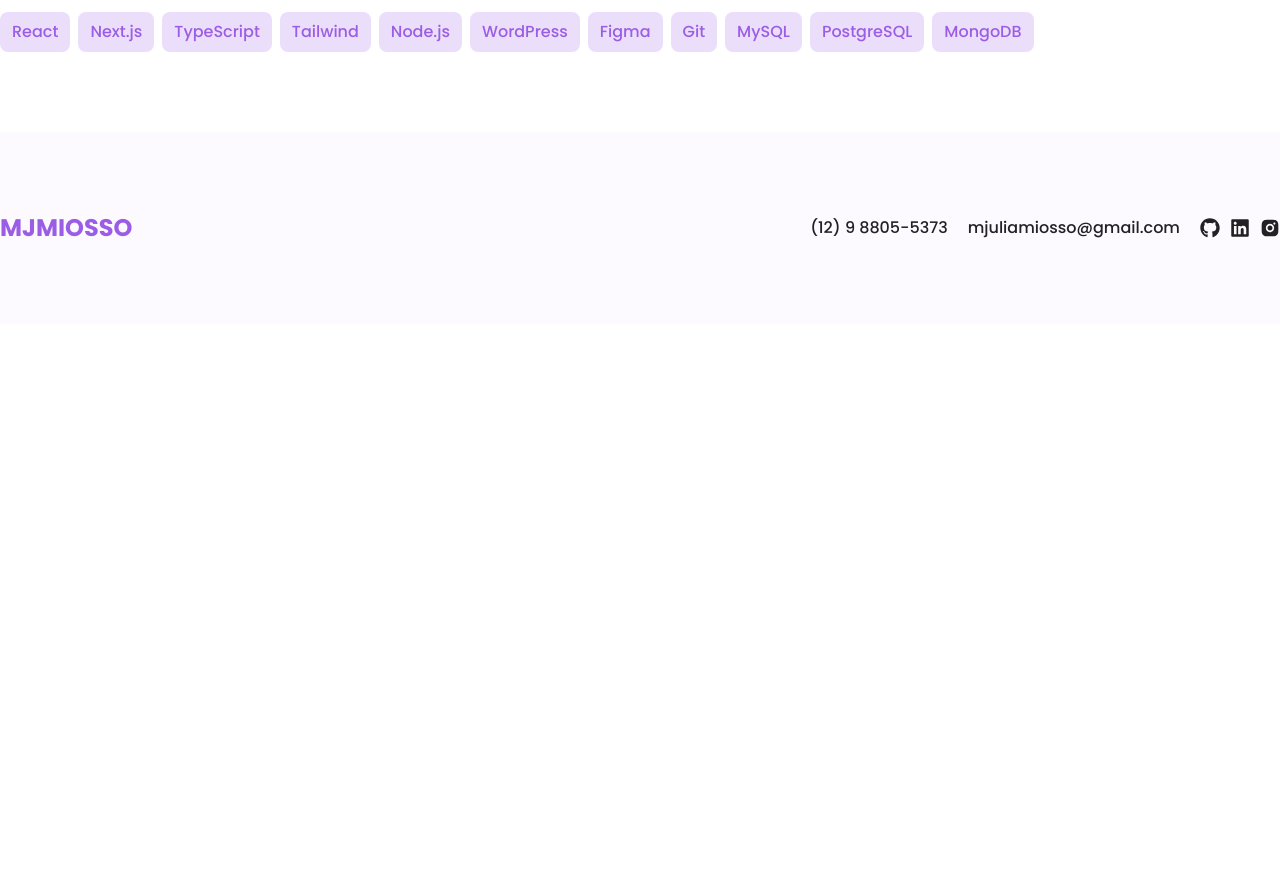
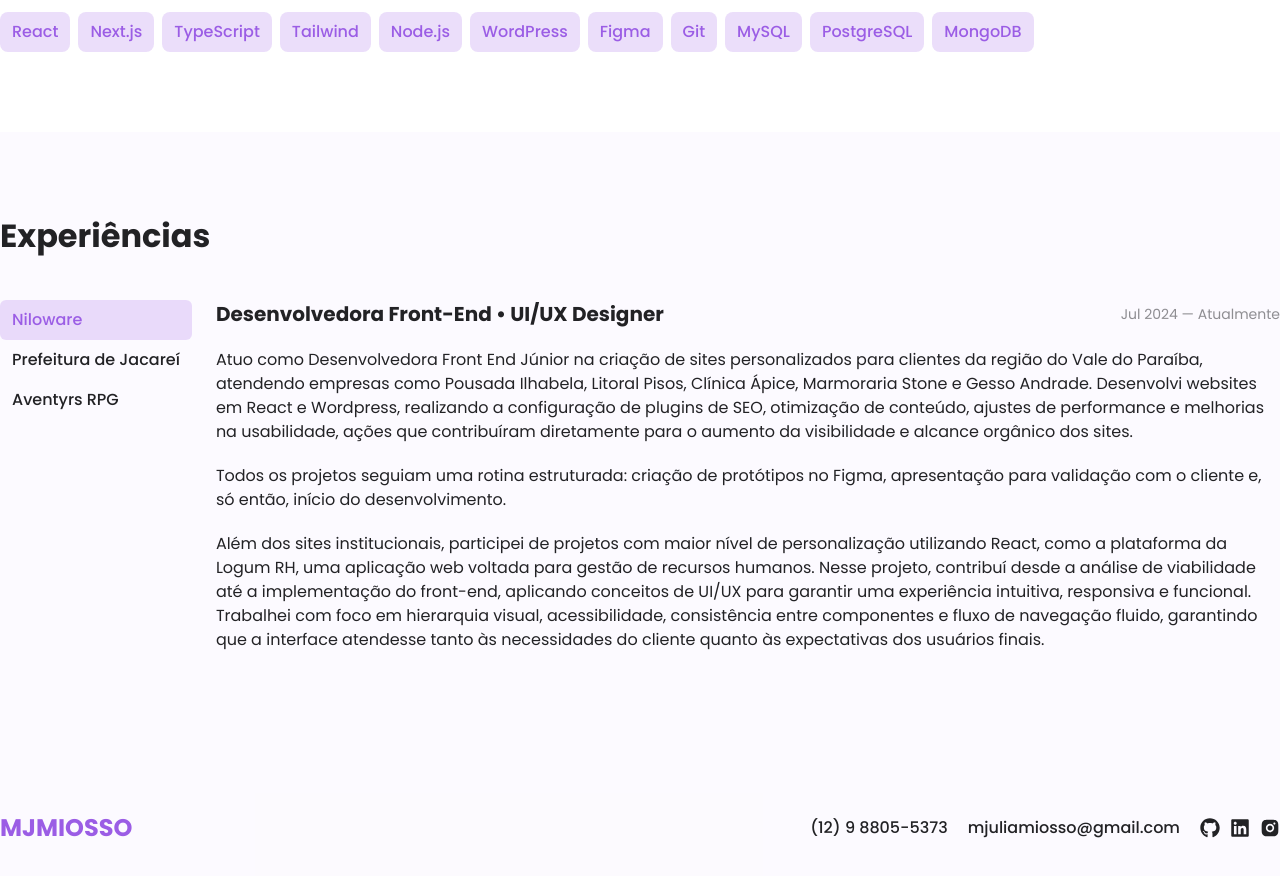
Before and after one commit to mjuliamiosso/portfolio-mjmiosso, a React (Vite) app: page / in a window 1280 px wide. Shown: the part 1240-2116 px from the top of the page. Before the commit the page ends 1564 px from the top, so only its background shows below. Built offline with nearby package versions, Linux system fonts and the light colour scheme.

Commit message:
feat: work experience section

```diff
--- a/src/App.tsx
+++ b/src/App.tsx
@@ -2,6 +2,7 @@ import Header from "./components/Header";
 import Footer from "./components/Footer";
 import Hero from "./sections/Hero";
 import AboutMe from "./sections/AboutMe";
+import WorkExperience from "./sections/WorkExperience";
 
 function App() {
   return (
@@ -9,6 +10,7 @@ function App() {
       <Header />
       <Hero />
       <AboutMe />
+      <WorkExperience />
       <Footer />
     </>
   );
--- /dev/null
+++ b/src/components/JobExperience.tsx
@@ -0,0 +1,58 @@
+import { useState } from "react";
+
+interface Experience {
+  company: string;
+  title: string;
+  date: string;
+  description: string;
+}
+
+interface JobExperienceProps {
+  experiences: Experience[];
+}
+
+const JobExperience = ({ experiences }: JobExperienceProps) => {
+  const [activeIndex, setActiveIndex] = useState(0);
+  const active = experiences[activeIndex];
+
+  return (
+    <section className="flex flex-col lg:flex-row gap-6">
+      {/* Botões de empresas */}
+      <div className="flex flex-col">
+        {experiences.map((exp, index) => (
+          <button
+            key={index}
+            onClick={() => setActiveIndex(index)}
+            aria-pressed={index === activeIndex}
+            className={`px-3 py-2 rounded-md text-base font-medium transition cursor-pointer text-left ${
+              index === activeIndex
+                ? "bg-[var(--color-primary-light)] text-[var(--color-primary)] font-bold"
+                : "border-[var(--color-primary)] text-[var(--color-text-primary)] hover:text-[var(--color-primary)]"
+            }`}
+          >
+            {exp.company}
+          </button>
+        ))}
+      </div>
+
+      {/* Conteúdo da experiência */}
+      <div className="flex-1 space-y-5">
+        <div className="flex flex-col lg:flex-row lg:justify-between lg:items-center">
+          <p className="text-xl font-bold text-[var(--color-text-primary)]">
+            {active.title}
+          </p>
+          <p className="text-sm text-[var(--color-text-light)]">
+            {active.date}
+          </p>
+        </div>
+        {active.description.split("\n").map((line, i) => (
+          <p key={i} className="text-base text-[var(--color-text-primary)]">
+            {line}
+          </p>
+        ))}
+      </div>
+    </section>
+  );
+};
+
+export default JobExperience;
--- a/src/components/WorkExperience.tsx
+++ /dev/null
@@ -1,71 +0,0 @@
-import { useState } from "react";
-
-interface Experience {
-  company: string;
-  title: string;
-  date: string;
-  description: string;
-}
-
-const experiences: Experience[] = [
-  {
-    company: "Niloware",
-    title: "Desenvolvedora Front-End • UI/UX Designer",
-    date: "Jul 2024 — Atualmente",
-    description:
-      "Atuo como Desenvolvedora Front End Júnior na criação de sites personalizados para clientes da região do Vale do Paraíba, atendendo empresas como Pousada Ilhabela, Litoral Pisos, Clínica Ápice, Marmoraria Stone e Gesso Andrade. Desenvolvi websites em React e Wordpress, realizando a configuração de plugins de SEO, otimização de conteúdo, ajustes de performance e melhorias na usabilidade, ações que contribuíram diretamente para o aumento da visibilidade e alcance orgânico dos sites.\n\nTodos os projetos seguiam uma rotina estruturada: criação de protótipos no Figma, apresentação para validação com o cliente e, só então, início do desenvolvimento.\n\nAlém dos sites institucionais, participei de projetos com maior nível de personalização utilizando React, como a plataforma da Logum RH, uma aplicação web voltada para gestão de recursos humanos. Nesse projeto, contribuí desde a análise de viabilidade até a implementação do front-end, aplicando conceitos de UI/UX para garantir uma experiência intuitiva, responsiva e funcional. Trabalhei com foco em hierarquia visual, acessibilidade, consistência entre componentes e fluxo de navegação fluido, garantindo que a interface atendesse tanto às necessidades do cliente quanto às expectativas dos usuários finais.",
-  },
-  {
-    company: "Prefeitura de Jacareí",
-    title: "Desenvolvedor Web",
-    date: "Mar 2022 — Jul 2022",
-    description:
-      "Desenvolvimento de sites personalizados, otimização de SEO e melhorias em desempenho para clientes diversos.",
-  },
-];
-
-const WorkExperience = () => {
-  const [activeIndex, setActiveIndex] = useState(0);
-  const active = experiences[activeIndex];
-
-  return (
-    <section className="flex flex-col lg:flex-row gap-6">
-      {/* Botões de empresas */}
-      <div className="flex flex-col">
-        {experiences.map((exp, index) => (
-          <button
-            key={index}
-            onClick={() => setActiveIndex(index)}
-            aria-pressed={index === activeIndex}
-            className={`px-3 py-2 rounded-md text-base font-medium transition cursor-pointer text-left ${
-              index === activeIndex
-                ? "bg-[var(--color-primary-light)] text-[var(--color-primary)] font-bold"
-                : "border-[var(--color-primary)] text-[var(--color-text-primary)] hover:text-[var(--color-primary)]"
-            }`}
-          >
-            {exp.company}
-          </button>
-        ))}
-      </div>
-
-      {/* Conteúdo da experiência */}
-      <div className="flex-1 space-y-5">
-        <div className="flex flex-col lg:flex-row lg:justify-between lg:items-center">
-          <p className="text-xl font-bold text-[var(--color-text-primary)]">
-            {active.title}
-          </p>
-          <p className="text-sm text-[var(--color-text-light)]">
-            {active.date}
-          </p>
-        </div>
-        {active.description.split("\n").map((line, i) => (
-          <p key={i} className="text-base text-[var(--color-text-primary)]">
-            {line}
-          </p>
-        ))}
-      </div>
-    </section>
-  );
-};
-
-export default WorkExperience;
--- a/src/sections/WorkExperience.tsx
+++ b/src/sections/WorkExperience.tsx
@@ -0,0 +1,38 @@
+import JobExperience from "../components/JobExperience";
+
+const experiences = [
+  {
+    company: "Niloware",
+    title: "Desenvolvedora Front-End • UI/UX Designer",
+    date: "Jul 2024 — Atualmente",
+    description:
+      "Atuo como Desenvolvedora Front End Júnior na criação de sites personalizados para clientes da região do Vale do Paraíba, atendendo empresas como Pousada Ilhabela, Litoral Pisos, Clínica Ápice, Marmoraria Stone e Gesso Andrade. Desenvolvi websites em React e Wordpress, realizando a configuração de plugins de SEO, otimização de conteúdo, ajustes de performance e melhorias na usabilidade, ações que contribuíram diretamente para o aumento da visibilidade e alcance orgânico dos sites.\n\nTodos os projetos seguiam uma rotina estruturada: criação de protótipos no Figma, apresentação para validação com o cliente e, só então, início do desenvolvimento.\n\nAlém dos sites institucionais, participei de projetos com maior nível de personalização utilizando React, como a plataforma da Logum RH, uma aplicação web voltada para gestão de recursos humanos. Nesse projeto, contribuí desde a análise de viabilidade até a implementação do front-end, aplicando conceitos de UI/UX para garantir uma experiência intuitiva, responsiva e funcional. Trabalhei com foco em hierarquia visual, acessibilidade, consistência entre componentes e fluxo de navegação fluido, garantindo que a interface atendesse tanto às necessidades do cliente quanto às expectativas dos usuários finais.",
+  },
+  {
+    company: "Prefeitura de Jacareí",
+    title: "Desenvolvedor Web",
+    date: "Mar 2022 — Jul 2022",
+    description:
+      "Desenvolvimento de sites personalizados, otimização de SEO e melhorias em desempenho para clientes diversos.",
+  },
+  {
+    company: "Aventyrs RPG",
+    title: "Ilustradora",
+    date: "Out 2019 — Fev 2021",
+    description:
+      "Desenvolvimento de sites personalizados, otimização de SEO e melhorias em desempenho para clientes diversos.",
+  },
+];
+
+const WorkExperience = () => {
+  return (
+    <section id="workExperience" className="bg-[var(--color-primary-ghost)]">
+      <div className="container mx-auto sectionSpacing flex flex-col gap-10">
+        <h2 className="sectionHeading">Experiências</h2>
+        <JobExperience experiences={experiences} />
+      </div>
+    </section>
+  );
+};
+
+export default WorkExperience;
```
